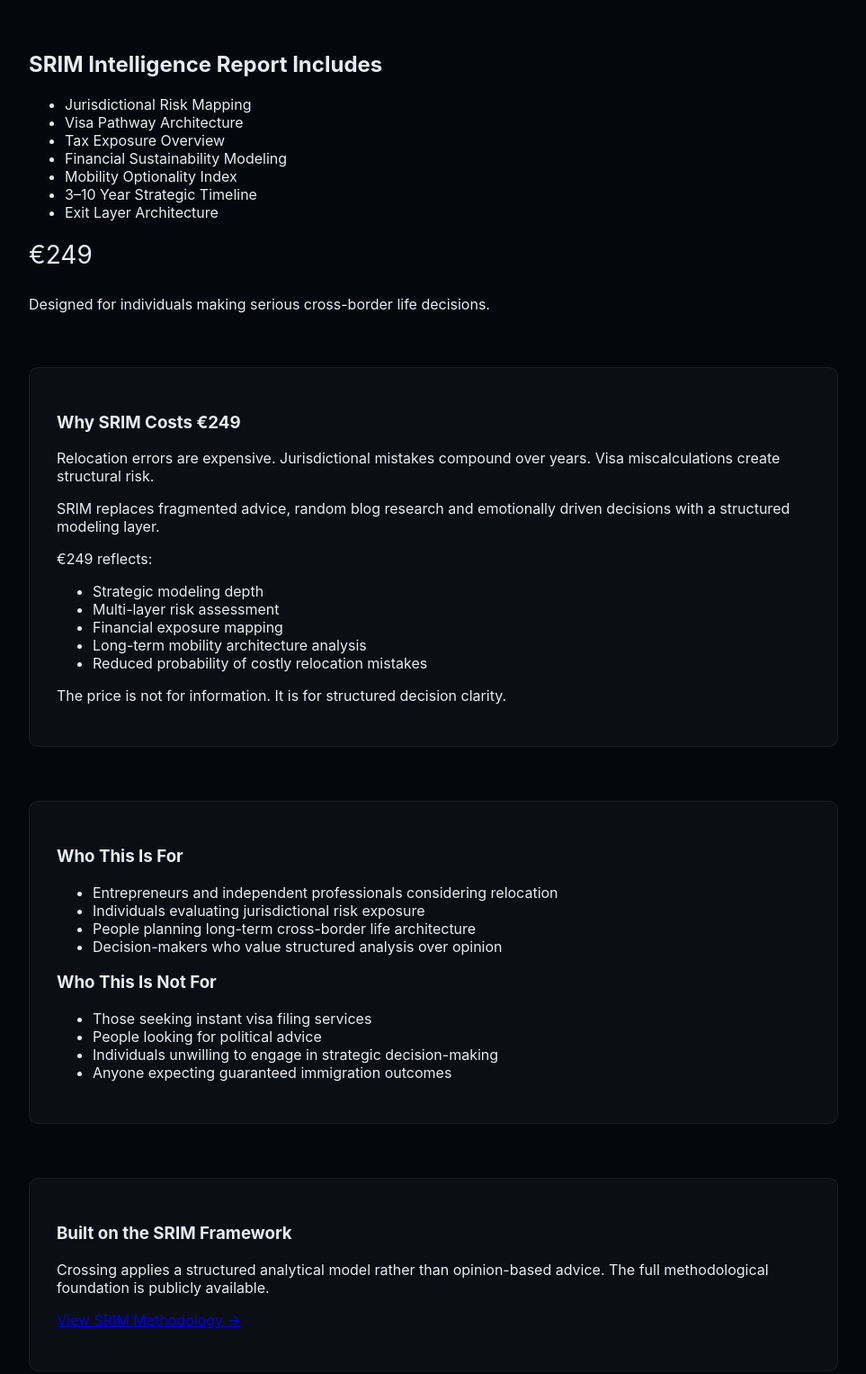
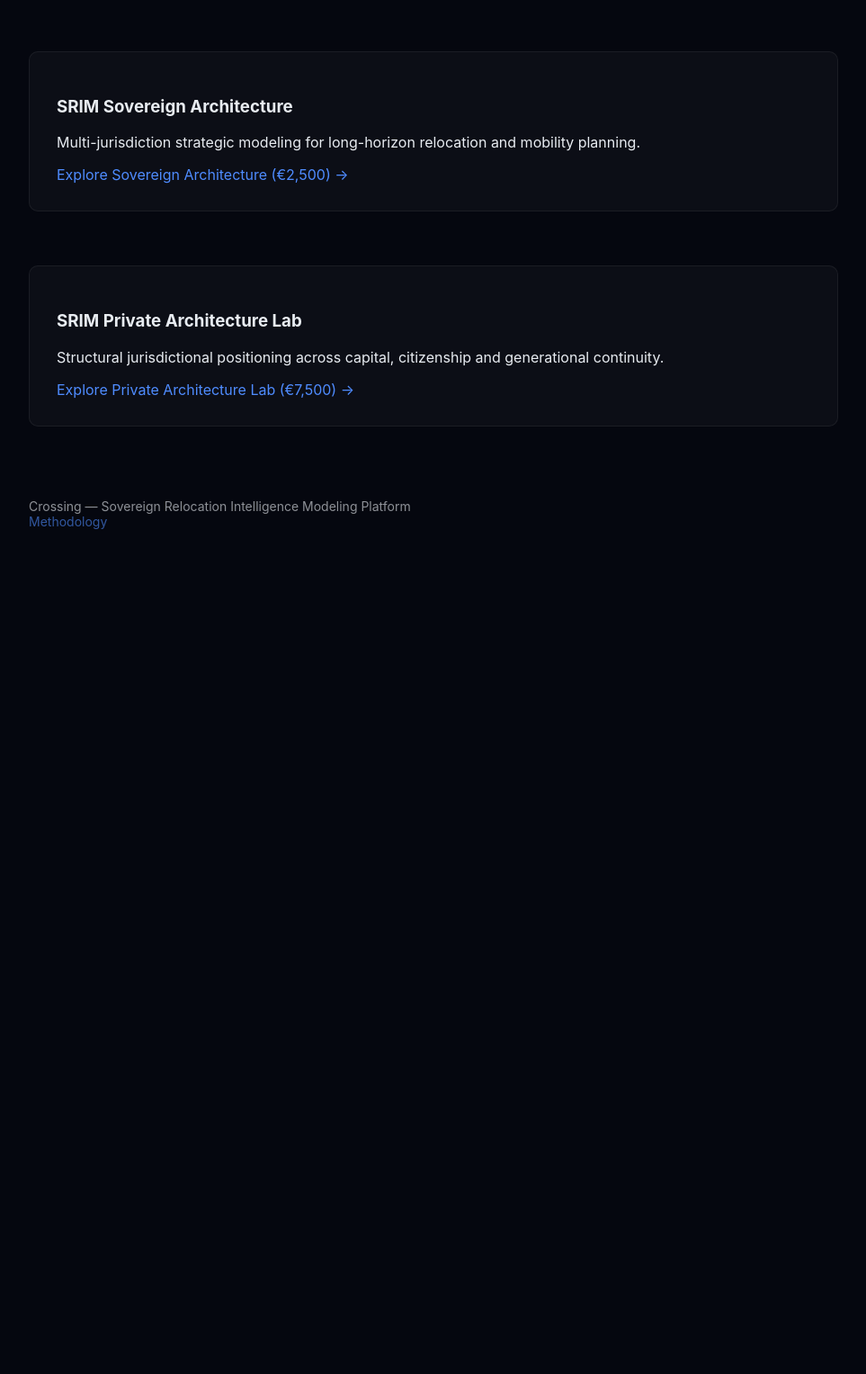
Before and after one commit to alexanderlebed/crossing-express, a website: page index.html in a window 1280 px wide. Shown: the part 758-2285 px from the top of the page at 90% size, without its empty margins (158-1121 px from the left). After the commit the page ends 1406 px from the top, so only its background shows below. Drawn offline with Linux system fonts and the light colour scheme.

Commit message:
Update index.html

```diff
--- a/index.html
+++ b/index.html
@@ -76,9 +76,7 @@ button:hover {
   font-size: 28px;
   margin-top: 20px;
 }
-.methodology-box,
-.positioning,
-.price-logic {
+.box {
   margin-top: 60px;
   padding: 30px;
   background: rgba(255,255,255,0.03);
@@ -95,6 +93,16 @@ button:hover {
   text-decoration: none;
 }
 .footer a:hover {
+  text-decoration: underline;
+}
+.link {
+  margin-top: 15px;
+}
+.link a {
+  color: #4f8cff;
+  text-decoration: none;
+}
+.link a:hover {
   text-decoration: underline;
 }
 </style>
@@ -147,89 +155,32 @@ Access Full SRIM Intelligence Report (€249)
 
 </div>
 
-<div class="section">
+<div class="box">
 
-<h2>SRIM Intelligence Report Includes</h2>
-
-<ul>
-<li>Jurisdictional Risk Mapping</li>
-<li>Visa Pathway Architecture</li>
-<li>Tax Exposure Overview</li>
-<li>Financial Sustainability Modeling</li>
-<li>Mobility Optionality Index</li>
-<li>3–10 Year Strategic Timeline</li>
-<li>Exit Layer Architecture</li>
-</ul>
-
-<p class="price">€249</p>
-<p>Designed for individuals making serious cross-border life decisions.</p>
+<h3>SRIM Sovereign Architecture</h3>
+<p>
+Multi-jurisdiction strategic modeling for long-horizon relocation and mobility planning.
+</p>
+<div class="link">
+<a href="/sovereign.html">Explore Sovereign Architecture (€2,500) →</a>
+</div>
 
 </div>
 
-<div class="price-logic">
-<h3>Why SRIM Costs €249</h3>
+<div class="box">
 
+<h3>SRIM Private Architecture Lab</h3>
 <p>
-Relocation errors are expensive.
-Jurisdictional mistakes compound over years.
-Visa miscalculations create structural risk.
+Structural jurisdictional positioning across capital, citizenship and generational continuity.
 </p>
-
-<p>
-SRIM replaces fragmented advice, random blog research and emotionally driven decisions with a structured modeling layer.
-</p>
-
-<p>
-€249 reflects:
-</p>
-
-<ul>
-<li>Strategic modeling depth</li>
-<li>Multi-layer risk assessment</li>
-<li>Financial exposure mapping</li>
-<li>Long-term mobility architecture analysis</li>
-<li>Reduced probability of costly relocation mistakes</li>
-</ul>
-
-<p>
-The price is not for information.
-It is for structured decision clarity.
-</p>
-
+<div class="link">
+<a href="/lab.html">Explore Private Architecture Lab (€7,500) →</a>
 </div>
 
-<div class="positioning">
-<h3>Who This Is For</h3>
-<ul>
-<li>Entrepreneurs and independent professionals considering relocation</li>
-<li>Individuals evaluating jurisdictional risk exposure</li>
-<li>People planning long-term cross-border life architecture</li>
-<li>Decision-makers who value structured analysis over opinion</li>
-</ul>
-
-<h3>Who This Is Not For</h3>
-<ul>
-<li>Those seeking instant visa filing services</li>
-<li>People looking for political advice</li>
-<li>Individuals unwilling to engage in strategic decision-making</li>
-<li>Anyone expecting guaranteed immigration outcomes</li>
-</ul>
-</div>
-
-<div class="methodology-box">
-<h3>Built on the SRIM Framework</h3>
-<p>
-Crossing applies a structured analytical model rather than opinion-based advice.
-The full methodological foundation is publicly available.
-</p>
-<p>
-<a href="/methodology.html">View SRIM Methodology →</a>
-</p>
 </div>
 
 <div class="footer">
 Crossing — Sovereign Relocation Intelligence Modeling Platform<br>
-<a href="/about.html">About</a> ·
 <a href="/methodology.html">Methodology</a>
 </div>
 
```
